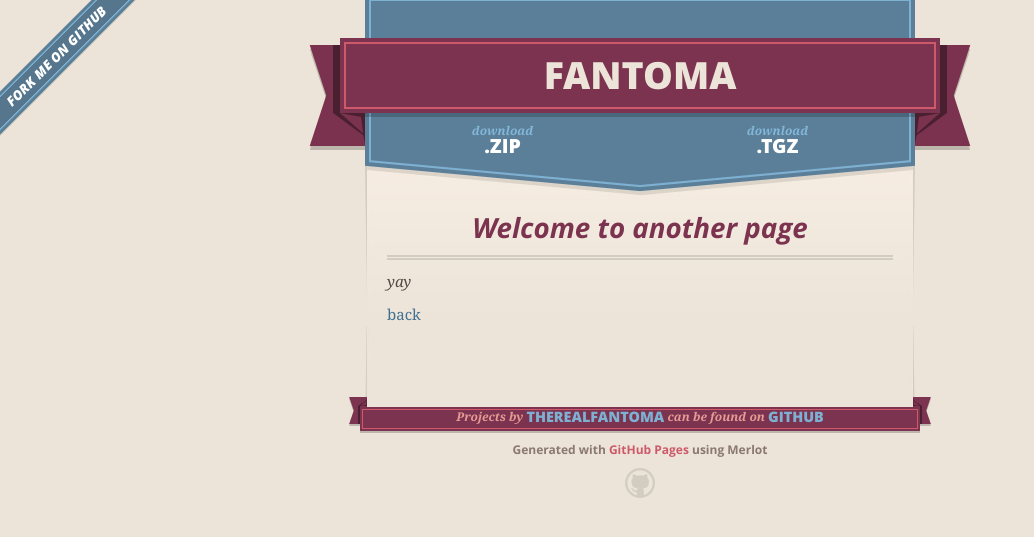
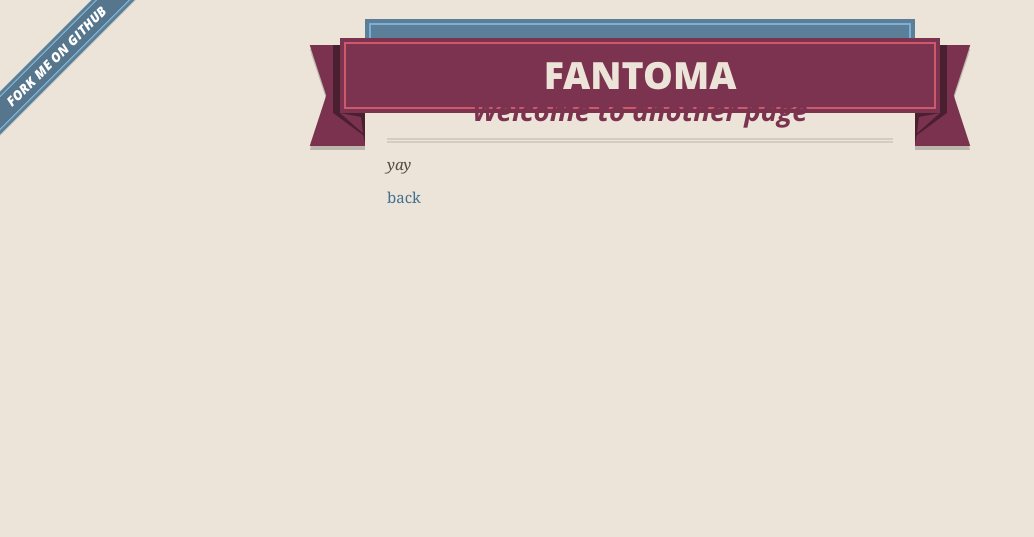
Before and after one commit to therealfantoma/therealfantoma.github.io, a Jekyll site: the page built from another-page.md, in a window 1280 px wide. Shown: the top 537 px of the page, without its empty margins (0-1034 px from the left). Built offline with Jekyll 4.4.1, drawn with Linux system fonts in a browser that asks for light colours; the repository's description, which GitHub fills in, is left out; our own code applies the rules of GitHub Pages for plain Markdown files.

Commit message:
Update default.html

```diff
--- a/_layouts/default.html
+++ b/_layouts/default.html
@@ -36,18 +36,7 @@
         </span>
       </header>
 
-      {% if site.show_downloads %}
-        <section id="downloads">
-          <span class="inner">
-            <a href="{{ site.github.zip_url }}" class="zip"><em>download</em> .ZIP</a><a href="{{ site.github.tar_url }}" class="tgz"><em>download</em> .TGZ</a>
-          </span>
-        </section>
-      {% else %}
-        <div id="no-downloads">
-          <span class="inner">
-          </span>
-        </div>
-      {% endif %}
+
 
 
       <span class="banner-fix"></span>
@@ -57,24 +46,6 @@
         {{ content }}
       </section>
 
-      <footer>
-        <span class="ribbon-outer">
-          <span class="ribbon-inner">
-            {% if site.github.is_project_page %}
-              <p>this project by <a href="{{ site.github.owner_url }}">{{ site.github.owner_name }}</a> can be found on <a href="{{ site.github.repository_url }}">GitHub</a></p>
-            {% endif %}
-            {% if site.github.is_user_page %}
-              <p>Projects by <a href="{{ site.github.owner_url }}">{{ site.github.owner_name }}</a> can be found on <a href="{{ site.github.repository_url }}">GitHub</a></p>
-            {% endif %}
-          </span>
-          <span class="left-tail"></span>
-          <span class="right-tail"></span>
-        </span>
-        <p>Generated with <a href="https://pages.github.com">GitHub Pages</a> using Merlot</p>
-        <span class="octocat"></span>
-      </footer>
-
-    </div>
 
     {% if site.google_analytics %}
       <script>
```
